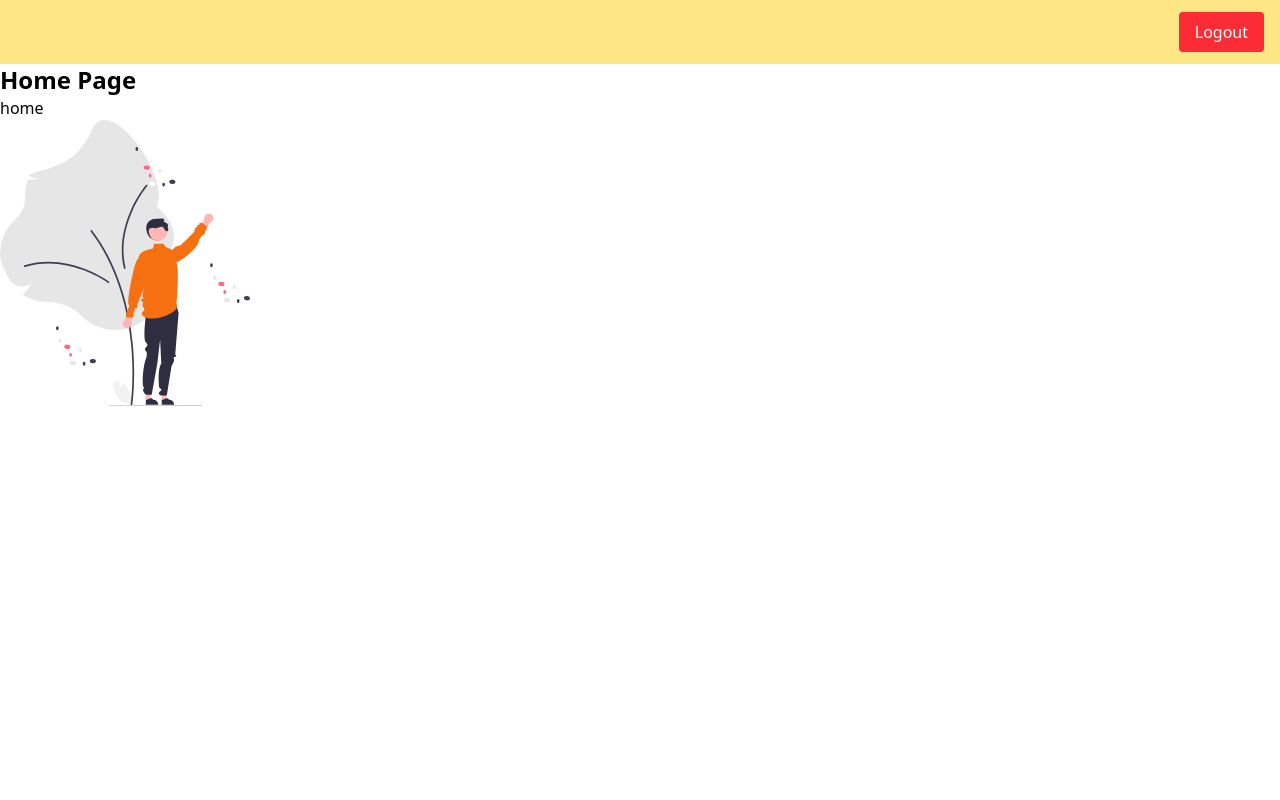
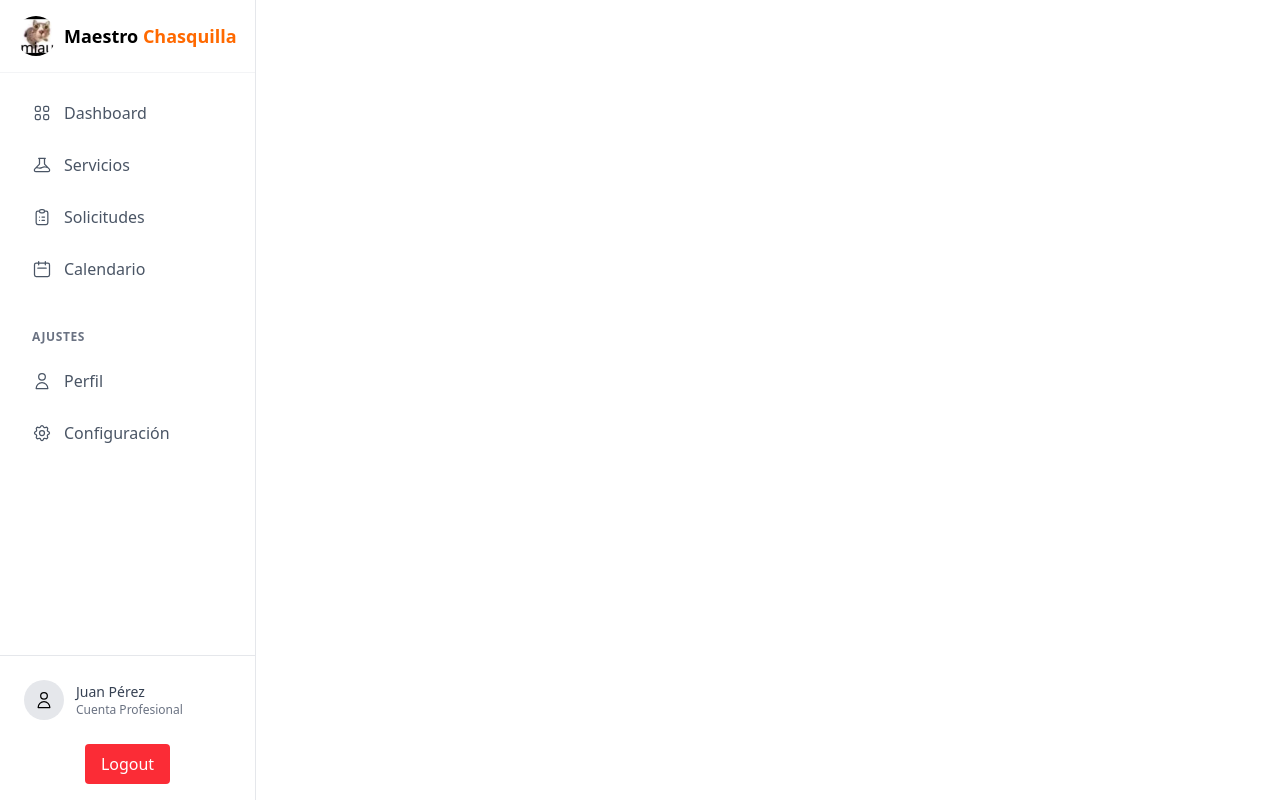
Before and after one commit to 3J0sB/Maestro-Chasquilla, a Next.js app: page /home in a window 1280 px wide. Built offline with nearby package versions, Linux system fonts and the light colour scheme.

Commit message:
added sidebar to  service-provider user 😼👍

```diff
--- a/src/app/(protected)/home/page.tsx
+++ b/src/app/(protected)/home/page.tsx
@@ -1,3 +1,4 @@
+import ServiceProviderSidebar from '@/components/layout/Service-provider-components/service-provider-sidebar';
 import LogoutButton from '@/components/logoutButton'
 import Image from 'next/image';
 import React from 'react';
@@ -6,17 +7,10 @@ import React from 'react';
 function Home() {
   return (
     <div>
-      <header className='bg-amber-200 h-16 flex justify-end items-center px-4'>
-        <LogoutButton />
-      </header>
-      <h1 className='text-2xl font-bold'>Home Page</h1>
-      <div>home</div>
-      <Image
-        src="/img/welcome.svg"
-        width={250}
-        height={250}
-        alt='welcome image'
-      />
+      <ServiceProviderSidebar/>
+
+
+
     </div>
   )
 }
--- a/src/app/api/auth/login/route.ts
+++ b/src/app/api/auth/login/route.ts
@@ -17,7 +17,7 @@ export async function POST(request: NextRequest) {
   const isValidPassword = await compare(password, user.hashedPassword)
 
   if (!isValidPassword) {
-    return NextResponse.json({ error: "Invalid credentials" }, { status: 401 })
+    return NextResponse.json({ error: "Credenciales invalidas" }, { status: 401 })
   }
   console.log("user from endpoint --->", user)
   return NextResponse.json({
--- a/src/auth.config.ts
+++ b/src/auth.config.ts
@@ -18,7 +18,7 @@ export default {
         const {data, success} = loginSchema.safeParse(credentials)
 
         if (!success) {
-          throw new Error("Invalid credentials 1")
+          throw new Error("Email o contraseña inválidos")
         }
 
         const response = await fetch(`${process.env.NEXTAUTH_URL}/login`, {
--- /dev/null
+++ b/src/components/layout/Service-provider-components/service-provider-sidebar.tsx
@@ -0,0 +1,151 @@
+'use client';
+
+import Link from 'next/link';
+import Image from 'next/image';
+import React from 'react';
+import { useRouter, usePathname } from 'next/navigation';
+import LogoutButton from '@/components/logoutButton';
+
+type SidebarLinkProps = {
+  href: string;
+  icon: React.ReactNode;
+  text: string;
+  active?: boolean;
+};
+
+const SidebarLink = ({ href, icon, text, active }: SidebarLinkProps) => {
+  return (
+    <Link
+      href={href}
+      className={`flex items-center gap-3 px-4 py-3 rounded-lg transition-colors ${
+        active
+          ? "bg-orange-50 text-orange-500 font-medium"
+          : "text-gray-600 hover:bg-gray-100"
+      }`}
+    >
+      <div className="text-inherit">{icon}</div>
+      <span>{text}</span>
+    </Link>
+  );
+};
+
+function ServiceProviderSidebar() {
+  const pathname = usePathname();
+
+  return (
+    <aside className="w-64 h-screen bg-white border-r border-gray-200 flex flex-col">
+      {/* Logo */}
+      <div className="p-4 border-b border-gray-100">
+        <Link href="/serviceprovider/dashboard" className="flex items-center gap-2">
+          <Image
+            src="/img/miau.jpg"
+            width={40}
+            height={40}
+            alt='Maestro Chasquilla logo'
+            className="rounded-full"
+          />
+          <span className="font-bold text-lg">
+            Maestro <span className="text-orange-500">Chasquilla</span>
+          </span>
+        </Link>
+      </div>
+
+      {/* Main Navigation */}
+      <nav className="flex-1 overflow-y-auto p-4 space-y-1">
+        <SidebarLink
+          href="/serviceprovider/dashboard"
+          icon={
+            <svg xmlns="http://www.w3.org/2000/svg" width="20" height="20" fill="none" viewBox="0 0 24 24" stroke="currentColor">
+              <path strokeLinecap="round" strokeLinejoin="round" strokeWidth="1.5" d="M4 6a2 2 0 012-2h2a2 2 0 012 2v2a2 2 0 01-2 2H6a2 2 0 01-2-2V6zM14 6a2 2 0 012-2h2a2 2 0 012 2v2a2 2 0 01-2 2h-2a2 2 0 01-2-2V6zM4 16a2 2 0 012-2h2a2 2 0 012 2v2a2 2 0 01-2 2H6a2 2 0 01-2-2v-2zM14 16a2 2 0 012-2h2a2 2 0 012 2v2a2 2 0 01-2 2h-2a2 2 0 01-2-2v-2z" />
+            </svg>
+          }
+          text="Dashboard"
+          active={pathname === "/serviceprovider/dashboard"}
+        />
+
+        <SidebarLink
+          href="/serviceprovider/services"
+          icon={
+            <svg xmlns="http://www.w3.org/2000/svg" width="20" height="20" fill="none" viewBox="0 0 24 24" stroke="currentColor">
+              <path strokeLinecap="round" strokeLinejoin="round" strokeWidth="1.5" d="M19.428 15.428a2 2 0 00-1.022-.547l-2.387-.477a6 6 0 00-3.86.517l-.318.158a6 6 0 01-3.86.517L6.05 15.21a2 2 0 00-1.806.547M8 4h8l-1 1v5.172a2 2 0 00.586 1.414l5 5c1.26 1.26.367 3.414-1.415 3.414H4.828c-1.782 0-2.674-2.154-1.414-3.414l5-5A2 2 0 009 10.172V5L8 4z" />
+            </svg>
+          }
+          text="Servicios"
+          active={pathname.startsWith("/serviceprovider/services")}
+        />
+
+        <SidebarLink
+          href="/serviceprovider/requests"
+          icon={
+            <svg xmlns="http://www.w3.org/2000/svg" width="20" height="20" fill="none" viewBox="0 0 24 24" stroke="currentColor">
+              <path strokeLinecap="round" strokeLinejoin="round" strokeWidth="1.5" d="M9 5H7a2 2 0 00-2 2v12a2 2 0 002 2h10a2 2 0 002-2V7a2 2 0 00-2-2h-2M9 5a2 2 0 002 2h2a2 2 0 002-2M9 5a2 2 0 012-2h2a2 2 0 012 2m-3 7h3m-3 4h3m-6-4h.01M9 16h.01" />
+            </svg>
+          }
+          text="Solicitudes"
+          active={pathname.startsWith("/serviceprovider/requests")}
+        />
+
+        <SidebarLink
+          href="/serviceprovider/calendar"
+          icon={
+            <svg xmlns="http://www.w3.org/2000/svg" width="20" height="20" fill="none" viewBox="0 0 24 24" stroke="currentColor">
+              <path strokeLinecap="round" strokeLinejoin="round" strokeWidth="1.5" d="M8 7V3m8 4V3m-9 8h10M5 21h14a2 2 0 002-2V7a2 2 0 00-2-2H5a2 2 0 00-2 2v12a2 2 0 002 2z" />
+            </svg>
+          }
+          text="Calendario"
+          active={pathname.startsWith("/serviceprovider/calendar")}
+        />
+
+        <div className="pt-6">
+          <div className="px-4 py-2 text-xs font-semibold text-gray-500 uppercase tracking-wider">
+            Ajustes
+          </div>
+        </div>
+
+        <SidebarLink
+          href="/serviceprovider/profile"
+          icon={
+            <svg xmlns="http://www.w3.org/2000/svg" width="20" height="20" fill="none" viewBox="0 0 24 24" stroke="currentColor">
+              <path strokeLinecap="round" strokeLinejoin="round" strokeWidth="1.5" d="M16 7a4 4 0 11-8 0 4 4 0 018 0zM12 14a7 7 0 00-7 7h14a7 7 0 00-7-7z" />
+            </svg>
+          }
+          text="Perfil"
+          active={pathname === "/serviceprovider/profile"}
+        />
+
+        <SidebarLink
+          href="/serviceprovider/settings"
+          icon={
+            <svg xmlns="http://www.w3.org/2000/svg" width="20" height="20" fill="none" viewBox="0 0 24 24" stroke="currentColor">
+              <path strokeLinecap="round" strokeLinejoin="round" strokeWidth="1.5" d="M10.325 4.317c.426-1.756 2.924-1.756 3.35 0a1.724 1.724 0 002.573 1.066c1.543-.94 3.31.826 2.37 2.37a1.724 1.724 0 001.065 2.572c1.756.426 1.756 2.924 0 3.35a1.724 1.724 0 00-1.066 2.573c.94 1.543-.826 3.31-2.37 2.37a1.724 1.724 0 00-2.572 1.065c-.426 1.756-2.924 1.756-3.35 0a1.724 1.724 0 00-2.573-1.066c-1.543.94-3.31-.826-2.37-2.37a1.724 1.724 0 00-1.065-2.572c-1.756-.426-1.756-2.924 0-3.35a1.724 1.724 0 001.066-2.573c-.94-1.543.826-3.31 2.37-2.37.996.608 2.296.07 2.572-1.065z" />
+              <path strokeLinecap="round" strokeLinejoin="round" strokeWidth="1.5" d="M15 12a3 3 0 11-6 0 3 3 0 016 0z" />
+            </svg>
+          }
+          text="Configuración"
+          active={pathname === "/serviceprovider/settings"}
+        />
+      </nav>
+
+      {/* User Profile */}
+      <div className="p-4 border-t border-gray-200">
+        <Link href="/serviceprovider/profile" className="flex items-center gap-3 hover:bg-gray-50 p-2 rounded-lg transition-colors">
+          <div className="w-10 h-10 rounded-full bg-gray-200 flex items-center justify-center">
+            <svg xmlns="http://www.w3.org/2000/svg" width="20" height="20" fill="none" viewBox="0 0 24 24" stroke="currentColor">
+              <path strokeLinecap="round" strokeLinejoin="round" strokeWidth="1.5" d="M16 7a4 4 0 11-8 0 4 4 0 018 0zM12 14a7 7 0 00-7 7h14a7 7 0 00-7-7z" />
+            </svg>
+          </div>
+          <div>
+            <p className="text-sm font-medium text-gray-700">Juan Pérez</p>
+            <p className="text-xs text-gray-500">Cuenta Profesional</p>
+          </div>
+        </Link>
+        <div className='flex justify-center mt-4'>
+            <LogoutButton/>
+        </div>
+
+      </div>
+    </aside>
+  );
+}
+
+export default ServiceProviderSidebar;
```
